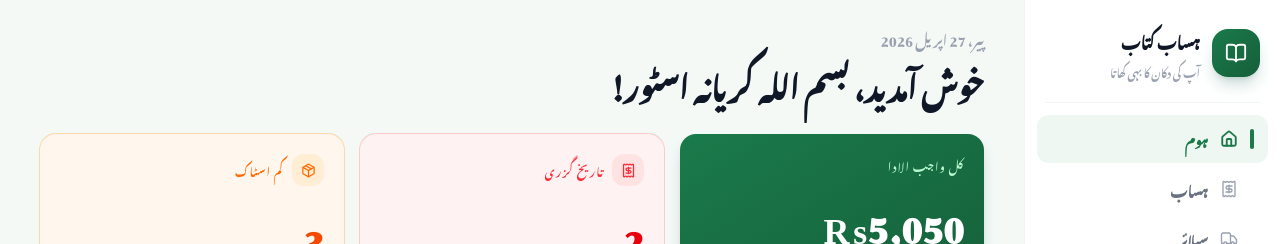
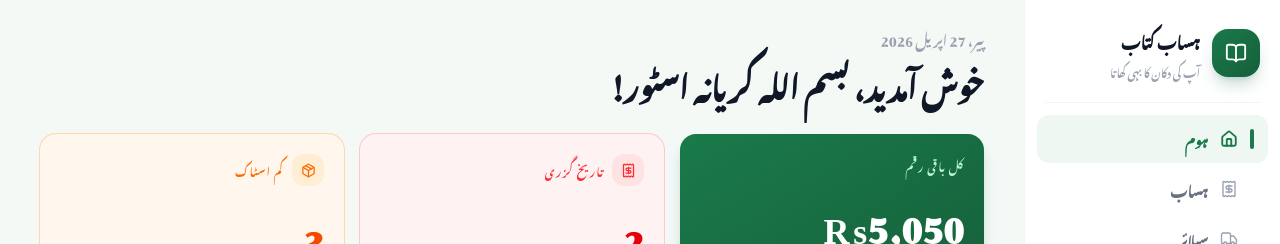
Before and after one commit to arehmanbutt/hisaabkitaab, a Next.js app: page / in a window 1280 px wide. Shown: the top 244 px of the page. Built offline with nearby package versions, Linux system fonts and the light colour scheme; a web font is replaced by a local one.

Commit message:
Used simpler Urdu

```diff
--- a/components/tabs/HomeTab.tsx
+++ b/components/tabs/HomeTab.tsx
@@ -56,7 +56,7 @@ export default function HomeTab() {
           className="sm:col-span-2 lg:col-span-1 bg-gradient-to-br from-[#1a7a4a] to-[#155f3a] rounded-2xl p-5 text-white shadow-lg shadow-emerald-900/20 cursor-pointer hover:-translate-y-0.5 hover:shadow-xl hover:shadow-emerald-900/25 active:scale-[0.98] transition-all duration-200"
           onClick={() => router.push('/loans')}
         >
-          <p className="text-green-200 text-[11px] font-semibold uppercase tracking-widest">کل واجب الادا</p>
+          <p className="text-green-200 text-[11px] font-semibold uppercase tracking-widest">کل باقی رقم</p>
           <p className="text-4xl font-black mt-2 leading-none">₨{fmt(totalOutstanding)}</p>
           <p className="text-green-200/80 text-sm mt-2">{activeLoans.length} فعال ادھار</p>
         </div>
@@ -132,7 +132,7 @@ export default function HomeTab() {
               <div className="divide-y divide-gray-50">
                 {overdueLoans.map(loan => {
                   const diff = Math.abs(getDaysDiff(loan.reminderDate));
-                  const waMsg = encodeURIComponent(`السلام علیکم! ${shopInfo.shopName} کی طرف سے یاددہانی: آپ کے ذمہ ₨${loan.amount} روپے واجب الادا ہیں۔ براہ کرم جلد ادائیگی کریں۔ شکریہ 🙏\n- ${shopInfo.ownerName}، ${shopInfo.shopName}`);
+                  const waMsg = encodeURIComponent(`السلام علیکم! ${shopInfo.shopName} کی طرف سے یاد دہانی: آپ کے ذمہ ₨${loan.amount} روپے باقی ہیں۔ براہ کرم جلد دے دیں۔ شکریہ 🙏\n- ${shopInfo.ownerName}، ${shopInfo.shopName}`);
                   const waUrl = `https://wa.me/92${loan.phone.replace(/^0/, '')}?text=${waMsg}`;
                   return (
                     <div
--- a/components/tabs/LoansTab.tsx
+++ b/components/tabs/LoansTab.tsx
@@ -22,7 +22,7 @@ function LoanCard({ loan, onPaid, onDelete }: { loan: Loan; onPaid: (id: string)
   const [confirmPaid, setConfirmPaid] = useState(false);
   const [confirmDelete, setConfirmDelete] = useState(false);
 
-  const waMsg = encodeURIComponent(`السلام علیکم! ${shopInfo.shopName} کی طرف سے یاددہانی: آپ کے ذمہ ₨${loan.amount} روپے واجب الادا ہیں۔ براہ کرم جلد ادائیگی کریں۔ شکریہ 🙏\n- ${shopInfo.ownerName}، ${shopInfo.shopName}`);
+  const waMsg = encodeURIComponent(`السلام علیکم! ${shopInfo.shopName} کی طرف سے یاد دہانی: آپ کے ذمہ ₨${loan.amount} روپے باقی ہیں۔ براہ کرم جلد دے دیں۔ شکریہ 🙏\n- ${shopInfo.ownerName}، ${shopInfo.shopName}`);
   const waUrl = `https://wa.me/92${loan.phone.replace(/^0/, '')}?text=${waMsg}`;
 
   return (
@@ -51,7 +51,7 @@ function LoanCard({ loan, onPaid, onDelete }: { loan: Loan; onPaid: (id: string)
               </span>
             ) : isDueToday ? (
               <span className="inline-flex items-center gap-1 text-amber-600 text-xs font-semibold bg-amber-50 px-2 py-0.5 rounded-full">
-                <Clock size={10} />آج مقررہ
+                <Clock size={10} />آج دینا ہے
               </span>
             ) : (
               <span className="text-gray-400 text-xs">باقی {diff} دن</span>
@@ -96,7 +96,7 @@ function LoanCard({ loan, onPaid, onDelete }: { loan: Loan; onPaid: (id: string)
       {confirmDelete && (
         <ConfirmDialog
           message="ادھار حذف کریں؟"
-          detail="یہ ریکارڈ مستقل طور پر ختم ہو جائے گا۔"
+          detail="یہ ریکارڈ ہمیشہ کے لیے مٹ جائے گا۔"
           confirmText="حذف کریں"
           cancelText="منسوخ"
           dangerous
@@ -162,7 +162,7 @@ export default function LoansTab() {
       <div className="bg-gradient-to-br from-[#1a7a4a] to-[#155f3a] rounded-2xl p-5 lg:p-6 mb-6 text-white shadow-lg shadow-emerald-900/25">
         <div className="flex items-center justify-between gap-4">
           <div>
-            <p className="text-green-200 text-[11px] font-semibold uppercase tracking-widest">کل واجب الادا</p>
+            <p className="text-green-200 text-[11px] font-semibold uppercase tracking-widest">کل باقی رقم</p>
             <p className="text-4xl lg:text-5xl font-black mt-2 leading-none">₨{fmt(total)}</p>
             <p className="text-green-200/80 text-sm mt-2">{active.length} فعال ادھار</p>
           </div>
--- a/components/tabs/SuppliersTab.tsx
+++ b/components/tabs/SuppliersTab.tsx
@@ -90,7 +90,7 @@ export default function SuppliersTab() {
       >
         <div>
           <p className="text-white font-black text-lg">Tajir پر آرڈر کریں</p>
-          <p className="text-green-200/80 text-sm mt-1">بہترین قیمتوں پر تھوک مال منگوائیں</p>
+          <p className="text-green-200/80 text-sm mt-1">بہترین قیمتوں پر مال منگوائیں</p>
         </div>
         <div className="w-12 h-12 bg-white/15 rounded-2xl flex items-center justify-center group-hover:bg-white/25 transition-colors duration-200">
           <ExternalLink size={20} className="text-white" />
```
